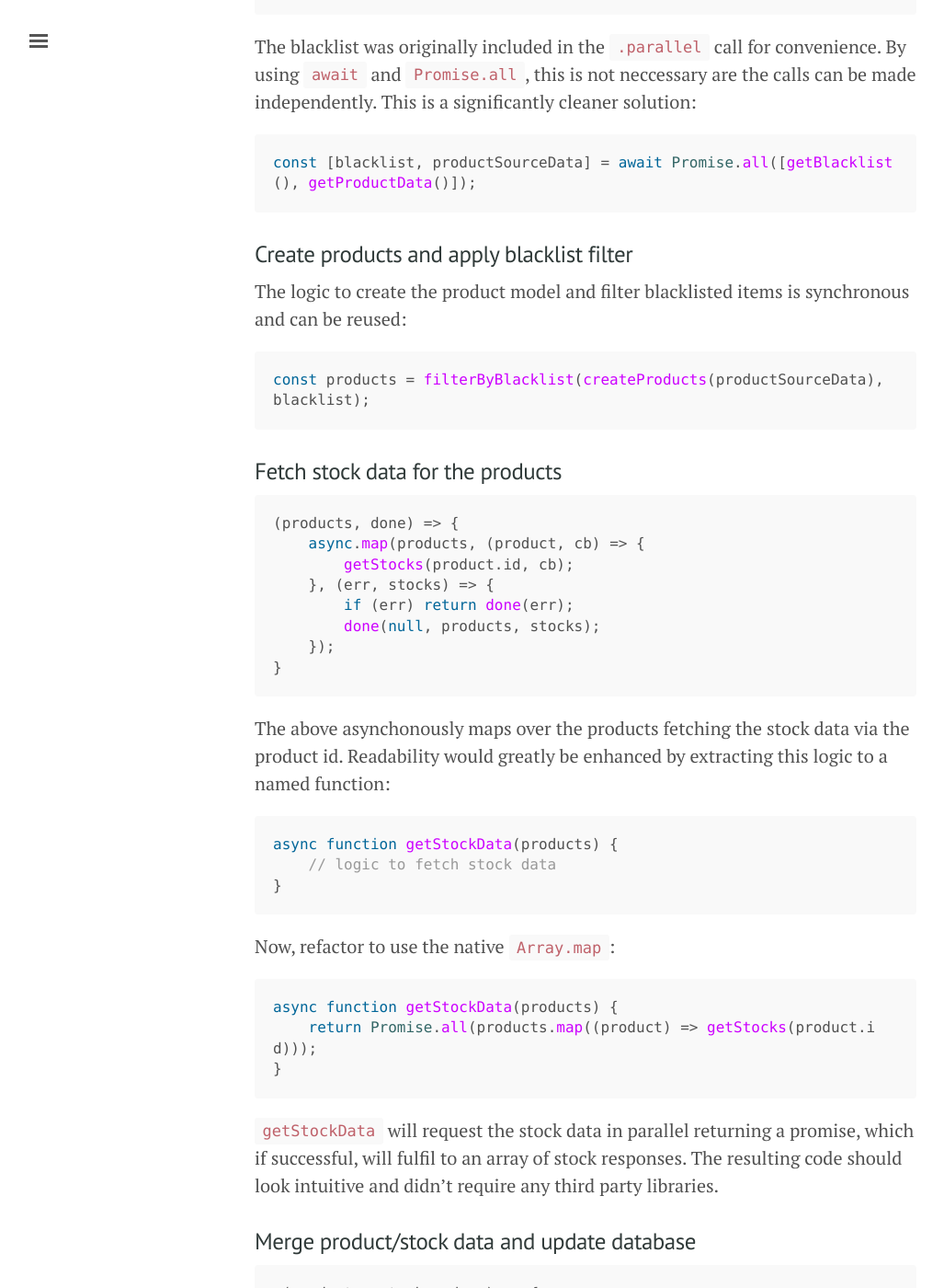
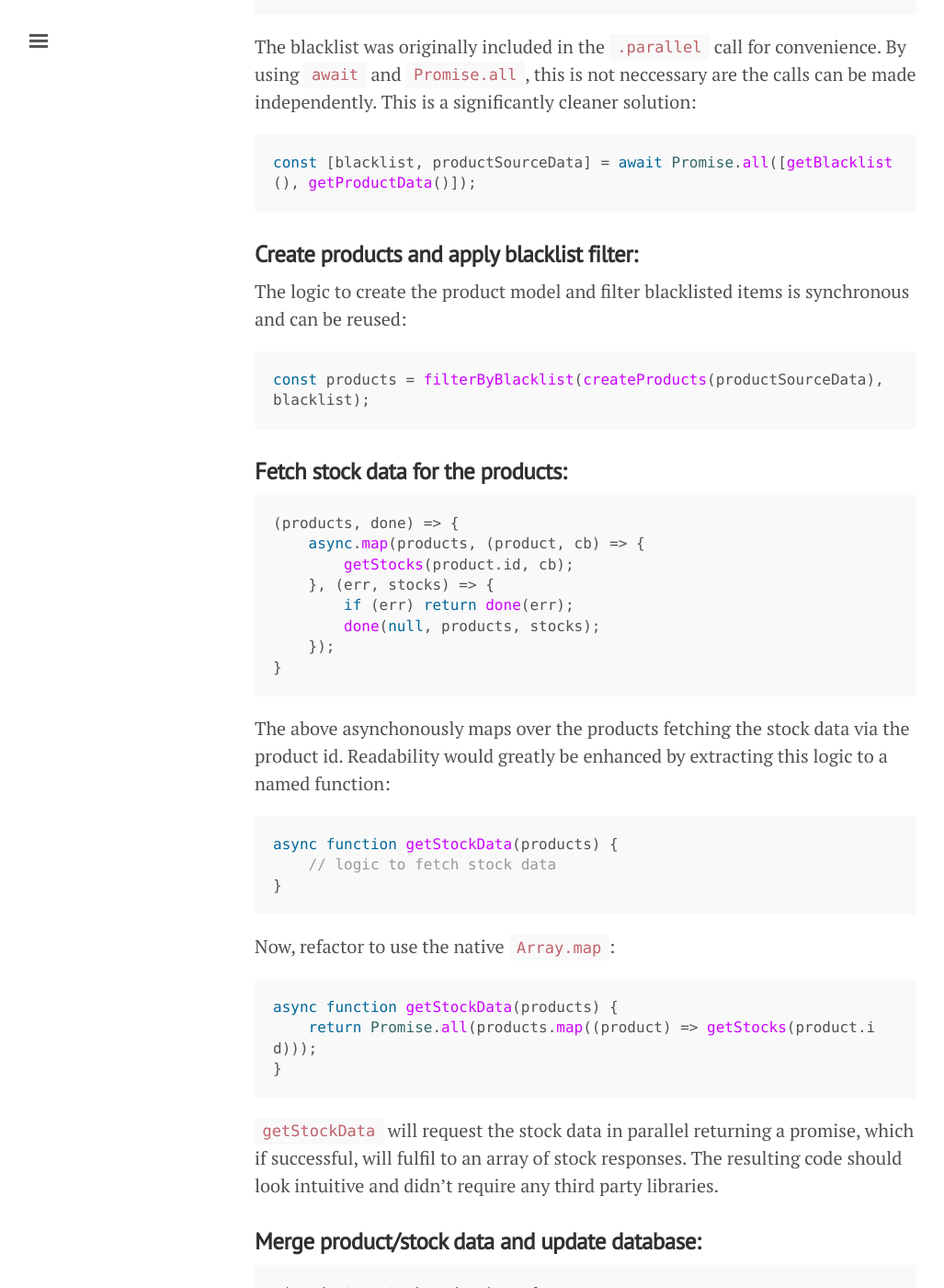
Before and after one commit to refactoring-by-example/refactoringbyexample.com, a Jekyll site: the page built from _posts/2018-03-22-moving-on-from-callbacks.md, in a window 1280 px wide and 1400 px high, scrolled down 5621 px. Shown: the whole window at 92% size, without its empty margins (3-1030 px from the left). Built offline with Jekyll 4.4.1, drawn with Linux system fonts in a browser that asks for light colours; comment, search, counter and statistics services are not loaded; some of the changed text lies outside the part shown.

````diff
--- a/_posts/2018-03-22-moving-on-from-callbacks.md
+++ b/_posts/2018-03-22-moving-on-from-callbacks.md
@@ -75,7 +75,7 @@ The `.fetch` using an `async.waterfall`, sequentially executes the following ste
 
  Wow, that's a lot of responsibility for a single function! Lets break down each step and use async/await where appropriate.
 
-### Parallel requests
+### **Parallel requests:**
 ```js
 async.parallel({
         book: getBooks,
@@ -187,14 +187,14 @@ The blacklist was originally included in the `.parallel` call for convenience. B
 const [blacklist, productSourceData] = await Promise.all([getBlacklist(), getProductData()]);
 ```
 
-### Create products and apply blacklist filter
+### **Create products and apply blacklist filter:**
 The logic to create the product model and filter blacklisted items is synchronous and can be reused:
 
 ```js
 const products = filterByBlacklist(createProducts(productSourceData), blacklist);
 ```
 
-### Fetch stock data for the products
+### **Fetch stock data for the products:**
 ```js
 (products, done) => {
     async.map(products, (product, cb) => {
@@ -222,7 +222,7 @@ async function getStockData(products) {
 
 `getStockData` will request the stock data in parallel returning a promise, which if successful, will fulfil to an array of stock responses. The resulting code should look intuitive and didn't require any third party libraries.
 
-### Merge product/stock data and update database
+### **Merge product/stock data and update database:**
 ```js
  (products, stocks, done) => {
      for (const [i, product] of products.entries()) {
````
